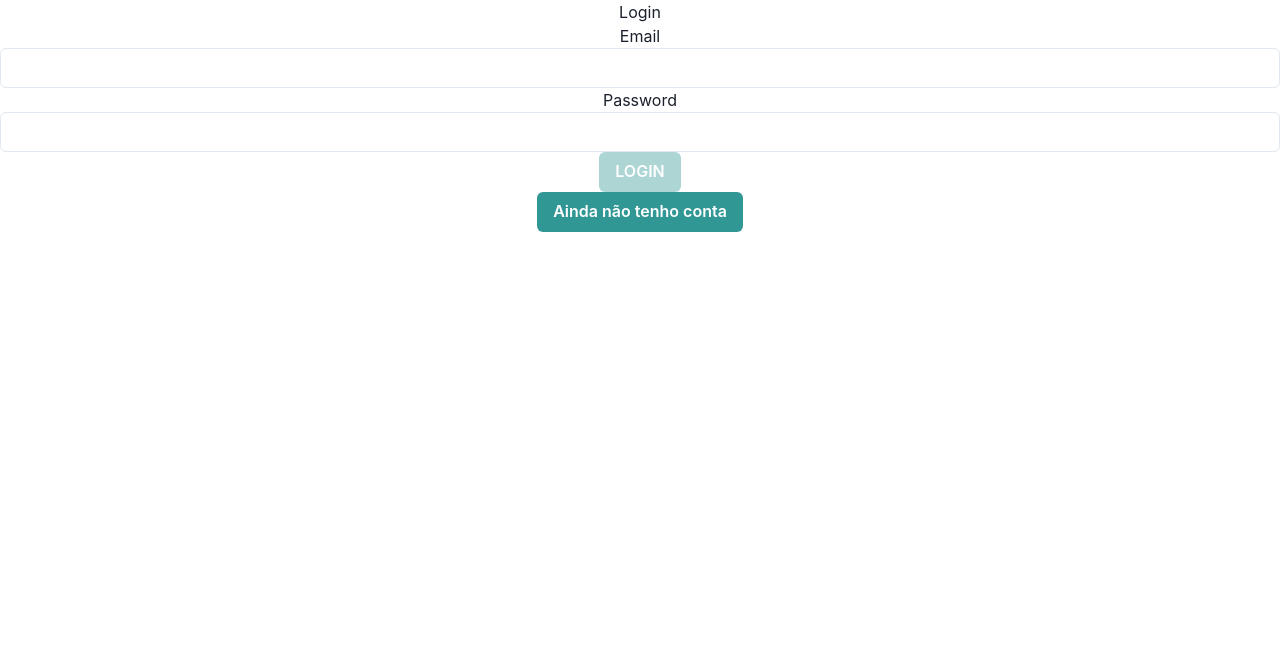
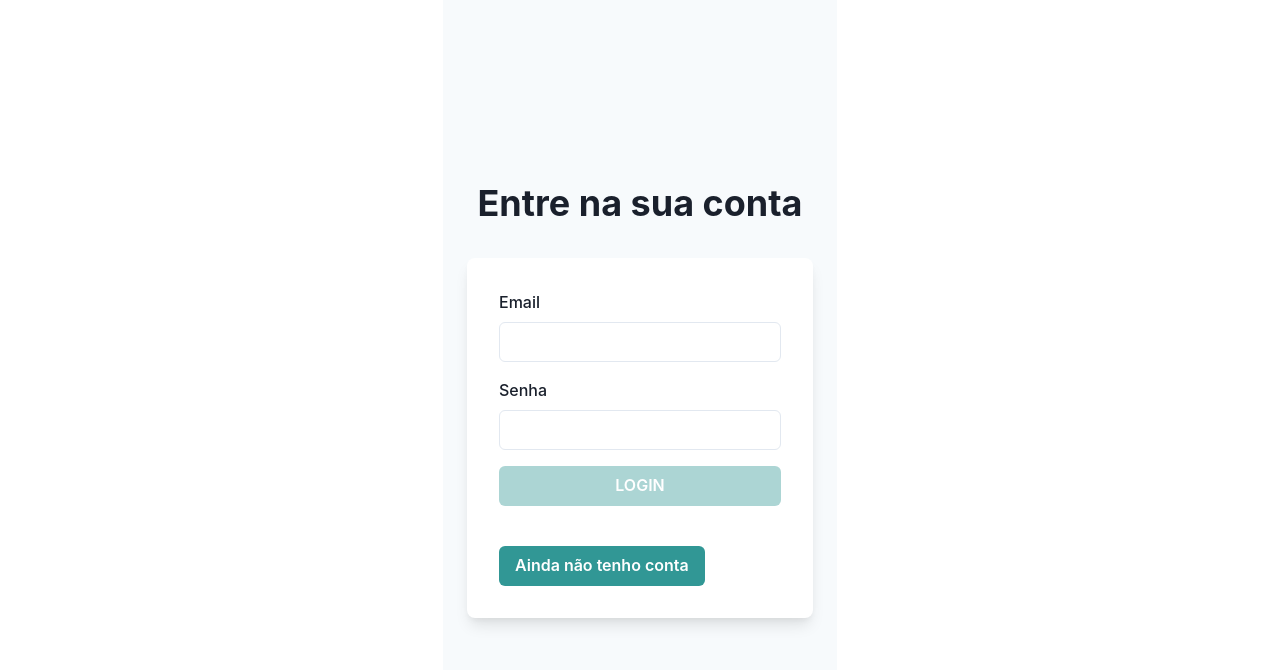
Before and after one commit to khkasper/delivery-app, a React (Create React App) app in the folder front-end/: page /login in a window 1280 px wide. Shown: the top 670 px of the page. Built offline with nearby package versions, Linux system fonts and the light colour scheme.

Commit message:
Dá um tapa no login!

```diff
--- a/front-end/src/pages/Login.jsx
+++ b/front-end/src/pages/Login.jsx
@@ -1,5 +1,8 @@
 import React, { useContext, useEffect, useState } from 'react';
-import { Link, Navigate } from 'react-router-dom';
+import { Navigate, Link } from 'react-router-dom';
+import {
+  Flex, Box, FormControl, FormLabel, Stack, Heading,
+} from '@chakra-ui/react';
 import Button from '../components/Button';
 import Input from '../components/Input';
 import GlobalContext from '../context/GlobalContext';
@@ -18,10 +21,10 @@ function Login() {
 
   if (user) return <Navigate to={ HOMES[user.role] } />;
 
-  return (
-    <main className="containerLoginRegister">
-      <h1>Login</h1>
-      <span>Email</span>
+  // inspirado por https://chakra-templates.dev/forms/authentication
+  const renderEmailInput = () => (
+    <FormControl id="email">
+      <FormLabel>Email</FormLabel>
       <Input
         testId="common_login__input-email"
         type="email"
@@ -29,7 +32,12 @@ function Login() {
         value={ email }
         handleChange={ (e) => setEmail(e.target.value) }
       />
-      <span>Password</span>
+    </FormControl>
+  );
+
+  const renderPasswordInput = () => (
+    <FormControl id="password">
+      <FormLabel>Senha</FormLabel>
       <Input
         testId="common_login__input-password"
         type="password"
@@ -37,11 +45,21 @@ function Login() {
         value={ password }
         handleChange={ (e) => setPassword(e.target.value) }
       />
+    </FormControl>
+  );
+
+  const renderAnotherFields = () => (
+    <Stack spacing={ 10 }>
       <Button
+        bg="blue.400"
+        color="white"
         testId="common_login__button-login"
         text="LOGIN"
         disabled={ disabled }
         handleClick={ () => loginUser({ email, password }) }
+        _hover={ {
+          bg: 'blue.500',
+        } }
       />
       <Link to="/register">
         <Button
@@ -49,9 +67,38 @@ function Login() {
           text="Ainda não tenho conta"
         />
       </Link>
-      { error
-        && (<span data-testid="common_login__element-invalid-email">{error.message}</span>
-        ) }
+      {error && (
+        <span data-testid="common_login__element-invalid-email">{error.message}</span>
+      )}
+    </Stack>
+  );
+
+  return (
+    <main className="containerLoginRegister">
+      <Flex
+        minH="100vh"
+        align="center"
+        justify="center"
+        bg="gray.50"
+      >
+        <Stack spacing={ 8 } mx="auto" maxW="lg" py={ 12 } px={ 6 }>
+          <Stack align="center">
+            <Heading fontSize="4xl">Entre na sua conta</Heading>
+          </Stack>
+          <Box
+            rounded="lg"
+            bg="white"
+            boxShadow="lg"
+            p={ 8 }
+          >
+            <Stack spacing={ 4 }>
+              { renderEmailInput() }
+              { renderPasswordInput() }
+              { renderAnotherFields() }
+            </Stack>
+          </Box>
+        </Stack>
+      </Flex>
     </main>
   );
 }
```
